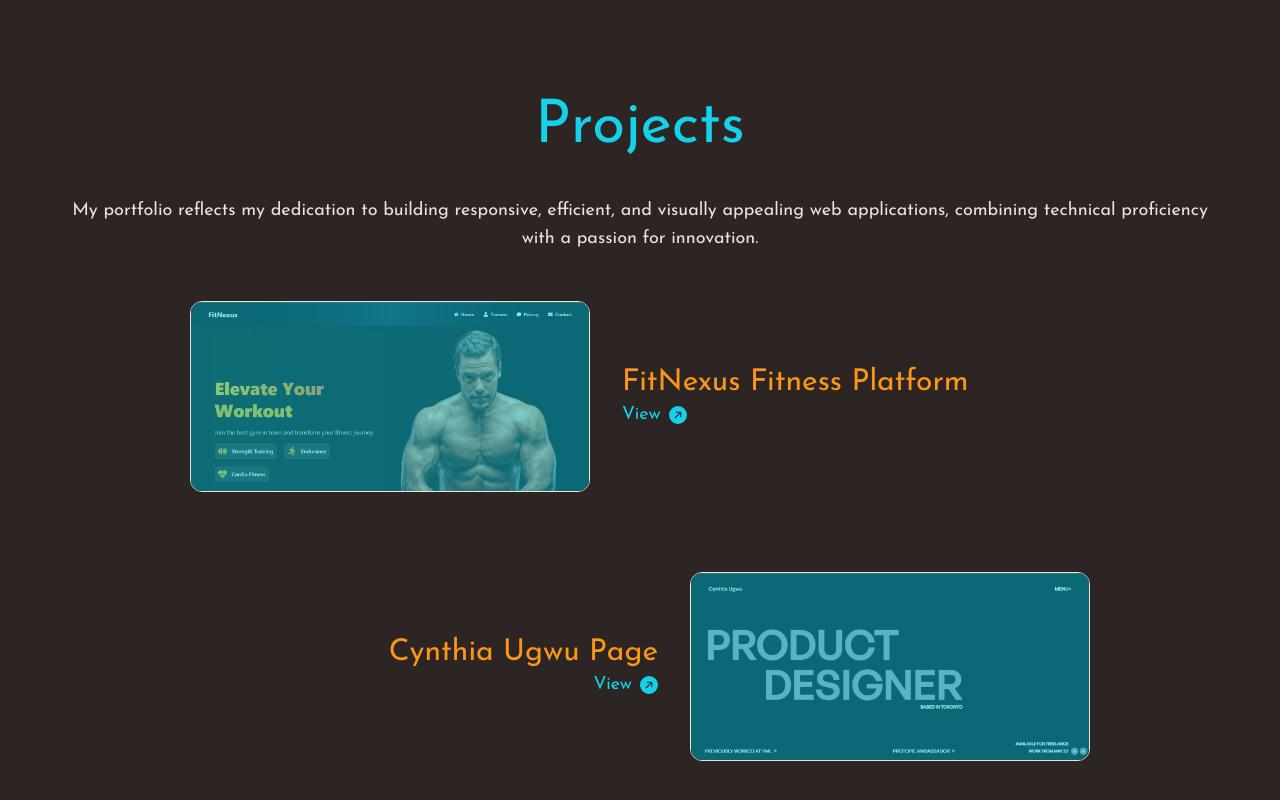
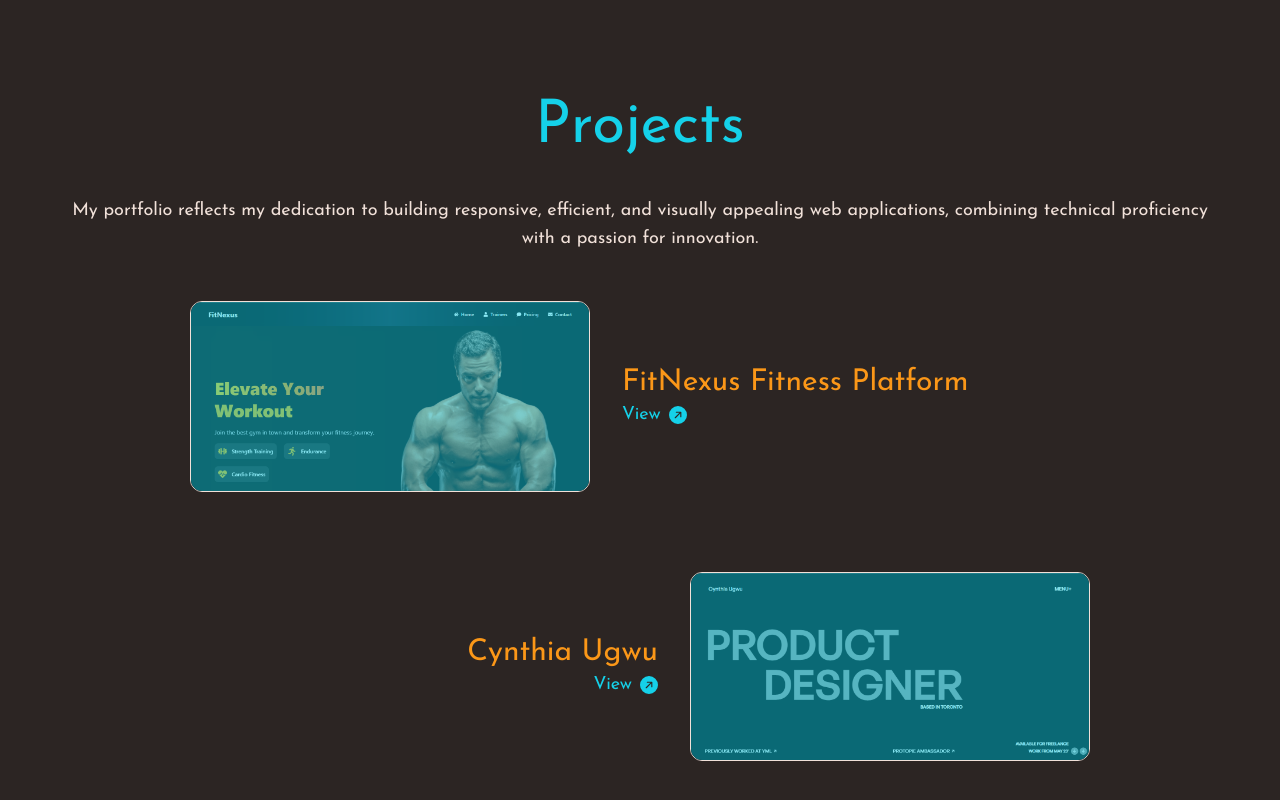
Before and after one commit to umairrr47/MyPortfolio, a React (Vite) app: page / in a window 1280 px wide. Shown: the part 1974-2774 px from the top of the page. Built offline with nearby package versions, Linux system fonts and the light colour scheme.

Commit message:
Updated feature or fixed bug

```diff
--- a/src/components/projectsSection/ProjectsMain.jsx
+++ b/src/components/projectsSection/ProjectsMain.jsx
@@ -5,6 +5,7 @@ import SingleProject from "./SingleProject";
 import web1 from "../../assets/images/website-img-1.png";
 import web2 from "../../assets/images/website-img-2.png";
 import web3 from "../../assets/images/website-img-3.png";
+import web4 from "../../assets/images/website-img-4.png";
 
 const projects = [
   {
@@ -14,7 +15,7 @@ const projects = [
     link: "#",
   },
   {
-    name: "Cynthia Ugwu Page",
+    name: "Cynthia Ugwu",
     align: "left",
     image: web2,
     link: "#",
@@ -23,6 +24,12 @@ const projects = [
     name: "Glint Landing Page",
     align: "right",
     image: web3,
+    link: "#",
+  },
+  {
+    name: "AI-Workflow Website",
+    align: "left",
+    image: web4,
     link: "#",
   },
 ];
```
Also changed, not shown: src/assets/images/website-img-4.png (added).
